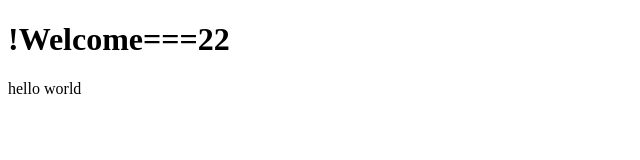
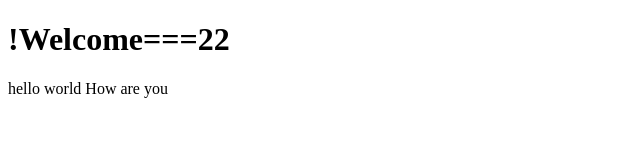
Before and after one commit to HassanNawaz6/Web-, a plain HTML site: page diddy.html in a window 1280 px wide. Shown: the whole page, without its empty margins (0-640 px from the left). Drawn offline with Linux system fonts and the light colour scheme.

Commit message:
Added a message

```diff
--- a/diddy.html
+++ b/diddy.html
@@ -5,6 +5,6 @@
         </head>
         <body>
             <h1>!Welcome===22</h1>
-            hello world
+            hello world How are you
         </body>
 </html>
```
